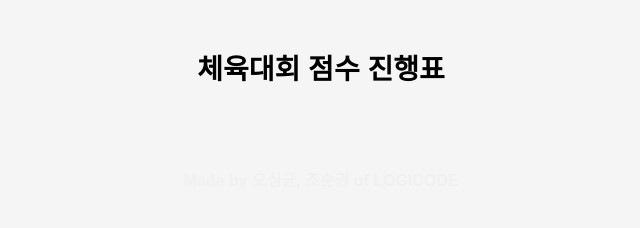
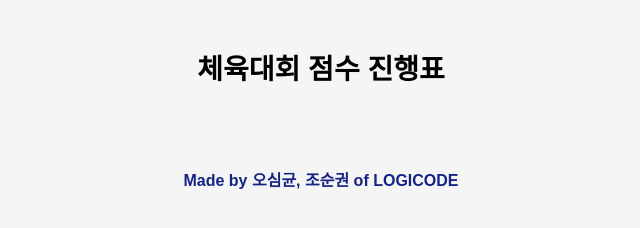
Before and after one commit to 1llab/Real_List_Score, a plain HTML site: page index.html in a window 1280 px wide. Shown: the whole page, without its empty margins (319-959 px from the left). Drawn offline with Linux system fonts and the light colour scheme; no server answers.

Commit message:
Update MADEBY COLOR index.html

```diff
--- a/index.html
+++ b/index.html
@@ -55,7 +55,7 @@
   <tbody id="tableBody"></tbody>
 </table>
 
-<footer style="margin-top: 60px; margin-bottom: 60px; font-size: 1em; color: #f0f0f0; font-weight: bold;">
+<footer style="margin-top: 60px; margin-bottom: 60px; font-size: 1em; color: #152484; font-weight: bold;">
   Made by 오심균, 조순권 of LOGICODE
 <footer>
 
```
